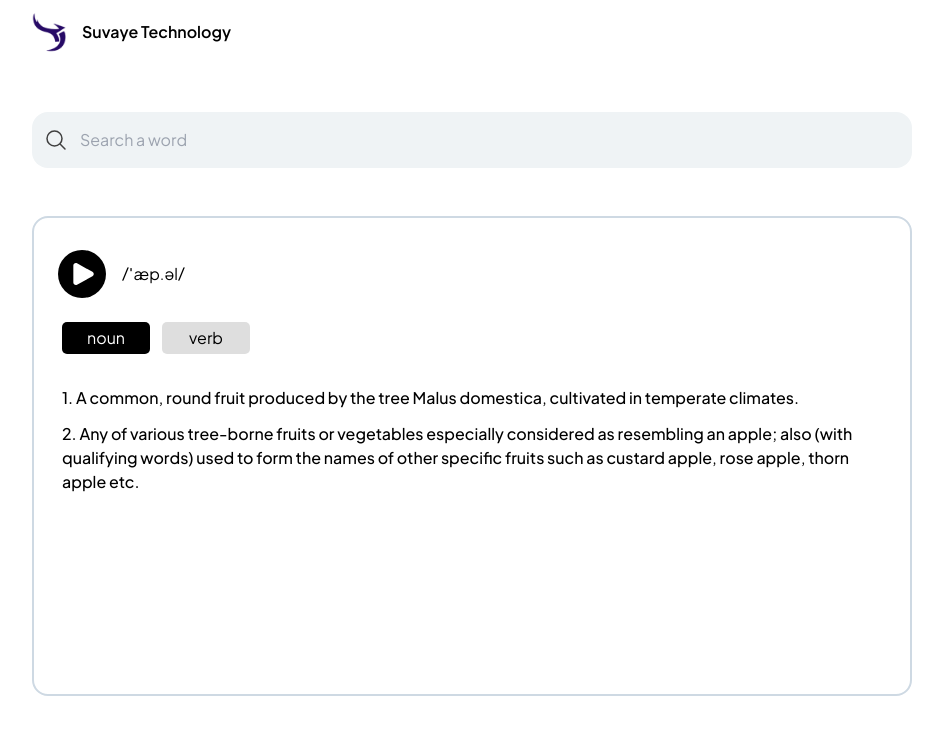
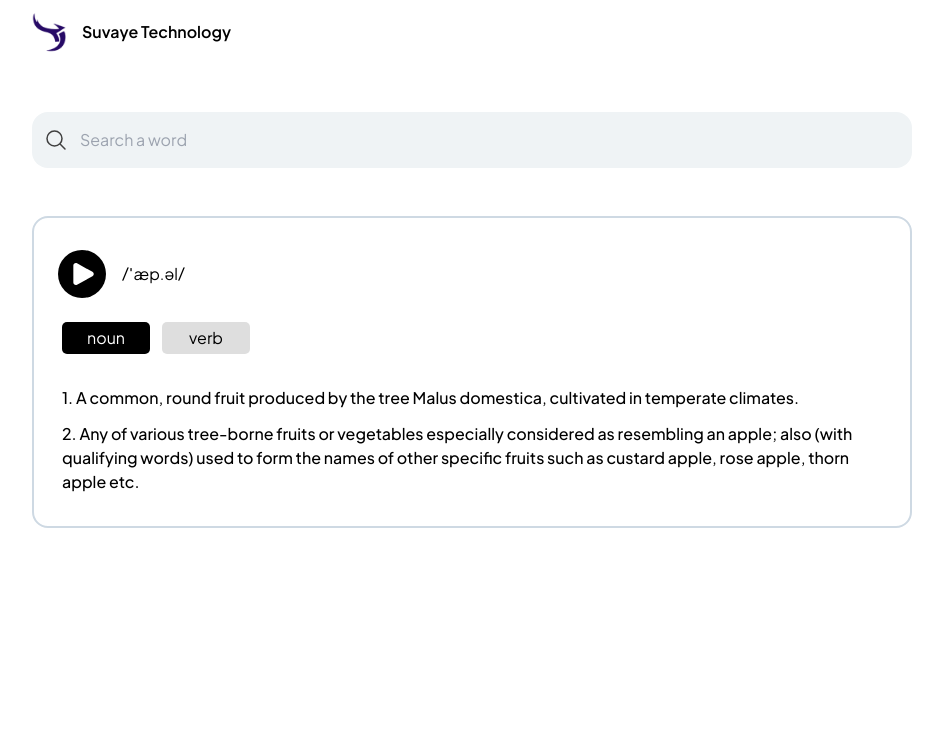
Before and after one commit to Sls0n/dictionary-app, a Next.js app: page / in a window 1280 px wide. Shown: the top 734 px of the page, without its empty margins (168-1111 px from the left). Built offline with nearby package versions, Linux system fonts and the light colour scheme.

Commit message:
mock data fetching with dummy json & refactor code

```diff
--- a/app/page.tsx
+++ b/app/page.tsx
@@ -2,10 +2,21 @@ import Dictionary from "@/components/Dictionary";
 import SearchBar from "@/components/SearchBar";
 
 export default function Home() {
+  const meaningsJson = [
+    {
+      definition:
+        "A common, round fruit produced by the tree Malus domestica, cultivated in temperate climates.",
+    },
+    {
+      definition:
+        "Any of various tree-borne fruits or vegetables especially considered as resembling an apple; also (with qualifying words) used to form the names of other specific fruits such as custard apple, rose apple, thorn apple etc.",
+    },
+  ];
+
   return (
     <section className="flex flex-col gap-12">
       <SearchBar />
-      <Dictionary />
+      <Dictionary pronunciation="/ˈæp.əl/" meanings={meaningsJson} />
     </section>
   );
 }
--- a/components/Dictionary.tsx
+++ b/components/Dictionary.tsx
@@ -1,20 +1,33 @@
 import PlayPauseSvg from "./IconJSX/PlayPauseSvg";
 
-export default function Dictionary() {
+interface Meaning {
+  definition: string;
+}
+
+type DictionaryProps = {
+  pronunciation: string;
+  meanings: Meaning[];
+};
+
+const Dictionary = ({ pronunciation, meanings }: DictionaryProps) => {
   return (
-    <div className="h-[30rem] rounded-2xl w-full border-2 border-border px-6 py-8 flex flex-col gap-6">
-      {/* Upper part*/}
-      <div className="basis-[10%] flex items-center gap-4">
+    <div className="max-h-[30rem] rounded-2xl w-full border-2 border-border px-6 py-8 flex flex-col gap-6">
+      {/* Upper part */}
+      <div className="flex items-center gap-4">
         <PlayPauseSvg state="play" />
-        <span>/ˈæp.əl/</span>
+        <span>{pronunciation}</span>
       </div>
 
-      {/* Middle part*/}
+      {/* Middle part */}
       <div className="flex-1 flex flex-col gap-8 items-start px-1">
         {/* Buttons (noun & verb) */}
-        <div className="flex gap-3 [&>*]:rounded-[5px]">
-          <button className="w-[5.5rem] h-8 bg-dark text-white">noun</button>
-          <button className="w-[5.5rem] h-8 bg-secondary">verb</button>
+        <div className="flex gap-3">
+          <button className="w-[5.5rem] h-8 bg-dark text-white rounded-[5px]">
+            noun
+          </button>
+          <button className="w-[5.5rem] h-8 bg-secondary rounded-[5px]">
+            verb
+          </button>
         </div>
 
         {/* Text (meaning) */}
@@ -22,18 +35,13 @@ export default function Dictionary() {
           role="list"
           className="list-decimal list-inside flex flex-col gap-3 font-medium"
         >
-          <li>
-            A common, round fruit produced by the tree Malus domestica,
-            cultivated in temperate climates.
-          </li>
-          <li>
-            Any of various tree-borne fruits or vegetables especially considered
-            as resembling an apple; also (with qualifying words) used to form
-            the names of other specific fruits such as custard apple, rose
-            apple, thorn apple etc.
-          </li>
+          {meanings.map((meaning, index) => (
+            <li key={index}>{meaning.definition}</li>
+          ))}
         </ol>
       </div>
     </div>
   );
-}
+};
+
+export default Dictionary;
```
